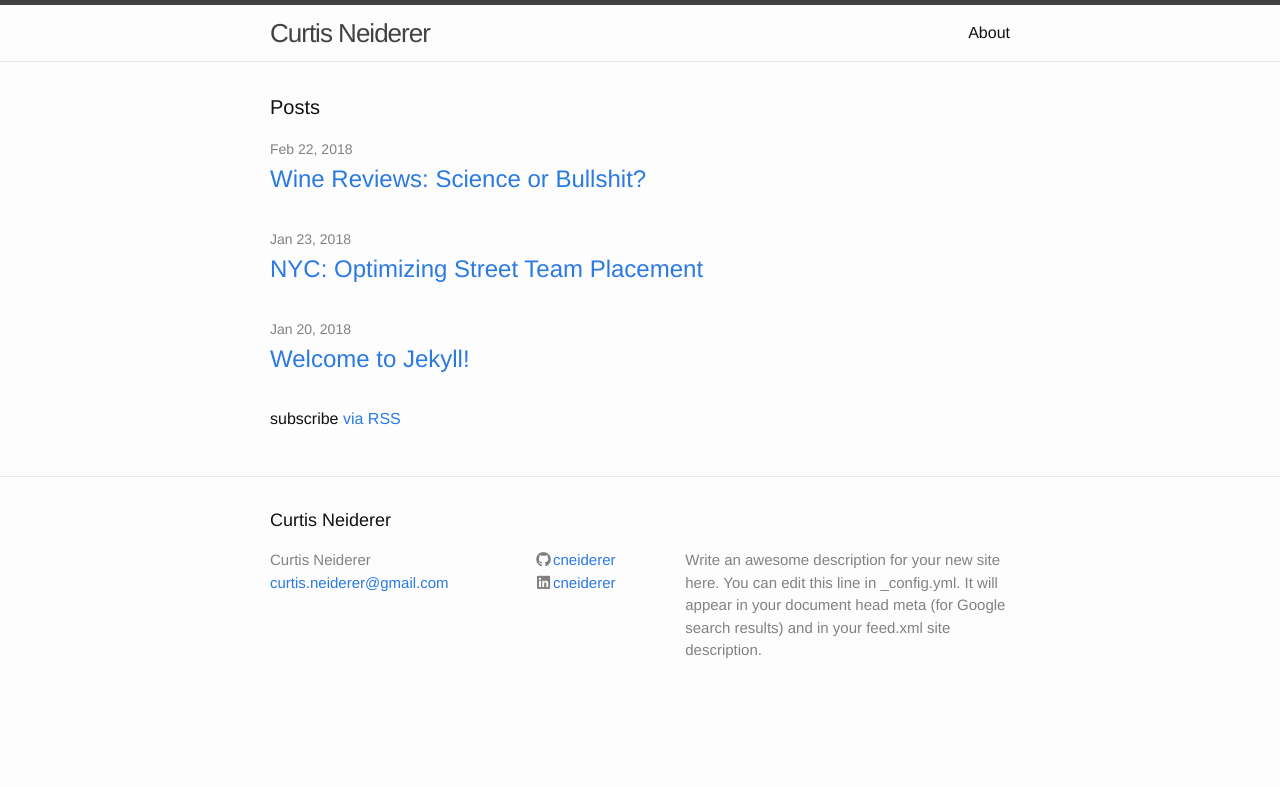
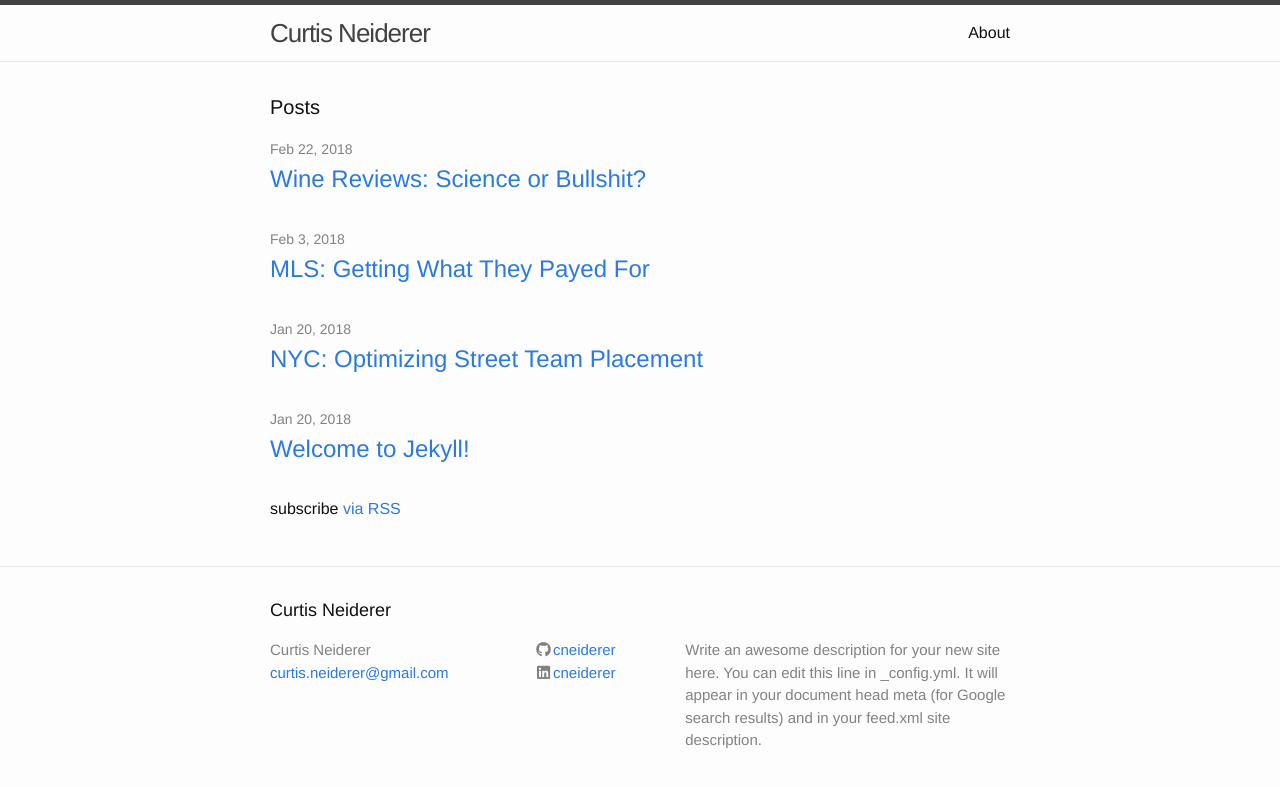
Before and after one commit to cneiderer/cneiderer.github.io.old, a Jekyll site: the page built from index.html, in a window 1280 px wide. Shown: the top 787 px of the page. Built offline with Jekyll 4.4.1, drawn with Linux system fonts in a browser that asks for light colours; nearby versions of some CDN libraries.

Commit message:
date updates

```diff
--- a/_posts/2018-01-19-MTA-Analysis.md
+++ b/_posts/2018-01-19-MTA-Analysis.md
@@ -1,7 +1,7 @@
 ---
 layout: post
 title:  "NYC: Optimizing Street Team Placement"
-date:   2018-01-23 07:00:00 -0800
+date:   2018-01-20 07:00:00 -0800
 published: true
 categories:
 tags: metis exploratory_data_analysis
--- a/_posts/2018-02-03-MLS-Analysis.md
+++ b/_posts/2018-02-03-MLS-Analysis.md
@@ -1,13 +1,11 @@
 ---
 layout: post
-title:  "MLS: Getting Their Money's Worth"
+title:  "MLS: Getting What They Payed For"
 date:   2018-02-03 07:00:00 -0800
-published: false
+published: true
 categories:
 tags: metis regression
 ---
-# Are MLS teams getting what they pay for?
-
 ## Intro
 
 
```
